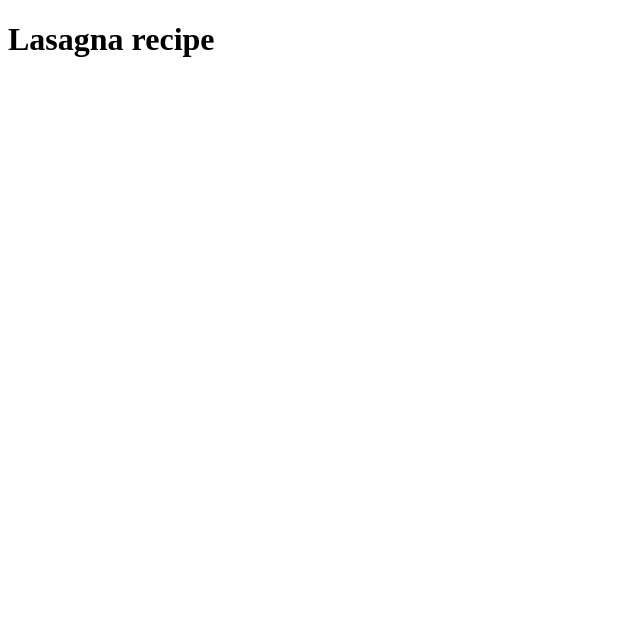
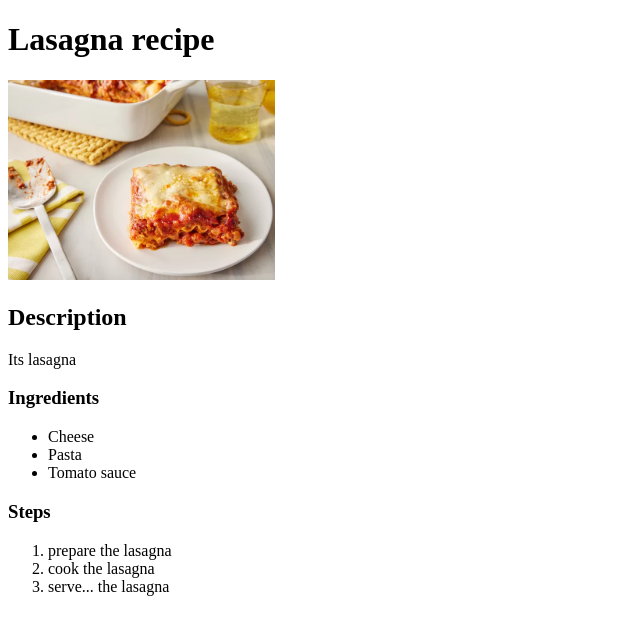
Before and after one commit to tahirwarid/odin-recipes, a plain HTML site: page recipes/lasagna.html in a window 1280 px wide. Shown: the whole page, without its empty margins (0-640 px from the left). Drawn offline with Linux system fonts and the light colour scheme.

Commit message:
Add lasagna image, recipe, and ingredients

```diff
--- a/recipes/lasagna.html
+++ b/recipes/lasagna.html
@@ -6,5 +6,20 @@
     </head>
     <body>
         <h1>Lasagna recipe</h1>
+        <img alt="this is lasagna" src="../images/lasagna.png" height="200">
+        <h2>Description</h4>
+        <p>Its lasagna</p>
+        <h3>Ingredients</h3>
+        <ul>
+            <li>Cheese</li>
+            <li>Pasta</li>
+            <li>Tomato sauce</li>
+        </ul>
+        <h3>Steps</h3>
+        <ol>
+            <li>prepare the lasagna</li>
+            <li>cook the lasagna</li>
+            <li>serve... the lasagna</li>
+        </ol>
     </body>
 </html>
```
Also changed, not shown: images/lasagna.png (added).
